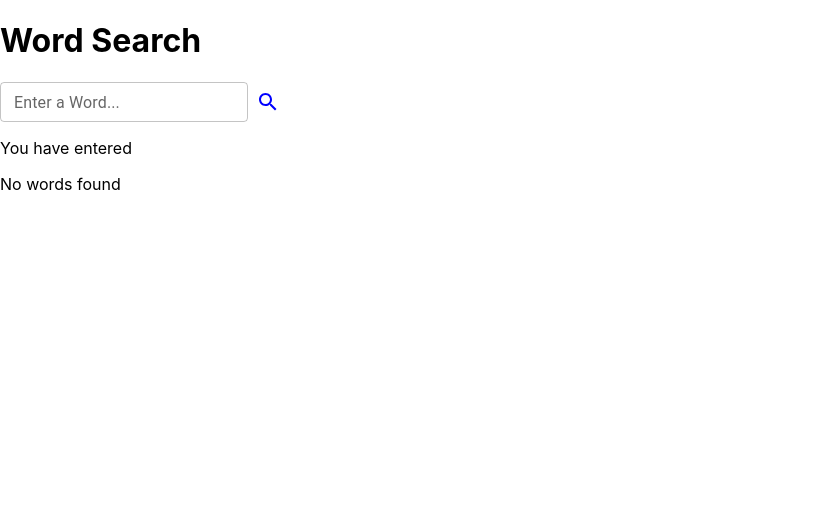
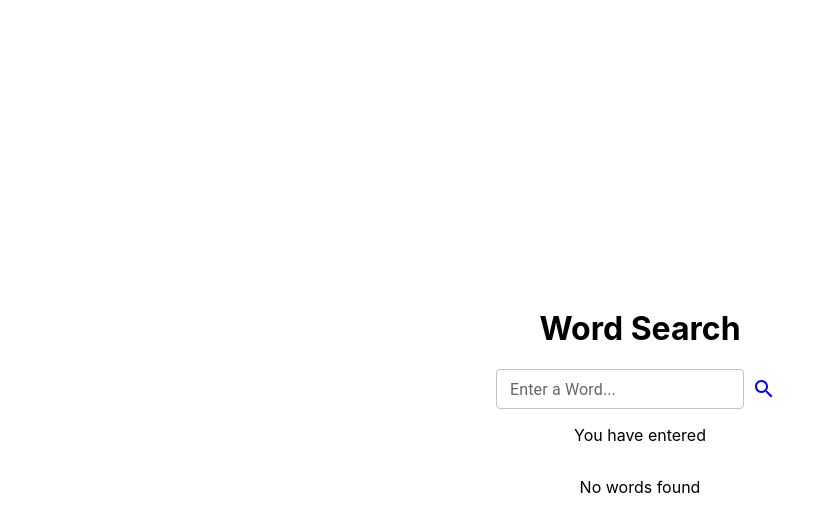
Before and after one commit to BraveNewWord/msa-phase-2, a React (Create React App) app in the folder frontend-module/my-app/: page / in a window 1280 px wide. Shown: the top 532 px of the page, without its empty margins (0-836 px from the left). Built offline with nearby package versions, Linux system fonts and the light colour scheme.

Commit message:
centre components

```diff
--- a/frontend-module/my-app/src/App.tsx
+++ b/frontend-module/my-app/src/App.tsx
@@ -7,7 +7,7 @@ import Card from '@mui/material/Card';
 import CardContent from '@mui/material/CardContent';
 import CardMedia from '@mui/material/CardMedia';
 import Typography from '@mui/material/Typography';
-import { CardActionArea } from '@mui/material';
+import { CardActionArea, Grid } from '@mui/material';
 import './App.css';
 
 function App() {
@@ -16,7 +16,12 @@ function App() {
   const WORD_BASE_URL = "https://api.dictionaryapi.dev/api/v2/entries/en/";
 
   return (
-    <div>
+    <Grid    container
+    spacing={0}
+    direction="column"
+    alignItems="center"
+    justifyContent="center"
+    style={{ minHeight: '100vh' }}>
       <h1>
         Word Search
       </h1>
@@ -43,7 +48,6 @@ function App() {
           <SearchIcon style={{ fill: "blue" }} />
         </IconButton>
       </div>
-
       <p>
         You have entered {searchWord}
       </p>
@@ -52,12 +56,12 @@ function App() {
       <p>No words found</p> :
       wordInfos.map((wordInfo) =>
       <div>
-        <Card sx={{ maxWidth: 345, mb: 2 }}>
+        <Card sx={{ width: 350, mb: 2 }}>
         <CardActionArea>
           <CardMedia
             component="img"
             height="140"
-            image={"https://picsum.photos/seed/" + wordInfo.meanings[0].definitions[0].definition + "/345/345"}
+            image={"https://picsum.photos/seed/" + wordInfo.meanings[0].definitions[0].definition + "/350/350"}
             alt="green iguana"
           />
           <CardContent>
@@ -73,7 +77,7 @@ function App() {
       </div>)
     }
 
-    </div>
+    </Grid>
   );
 
   function search(){
```
